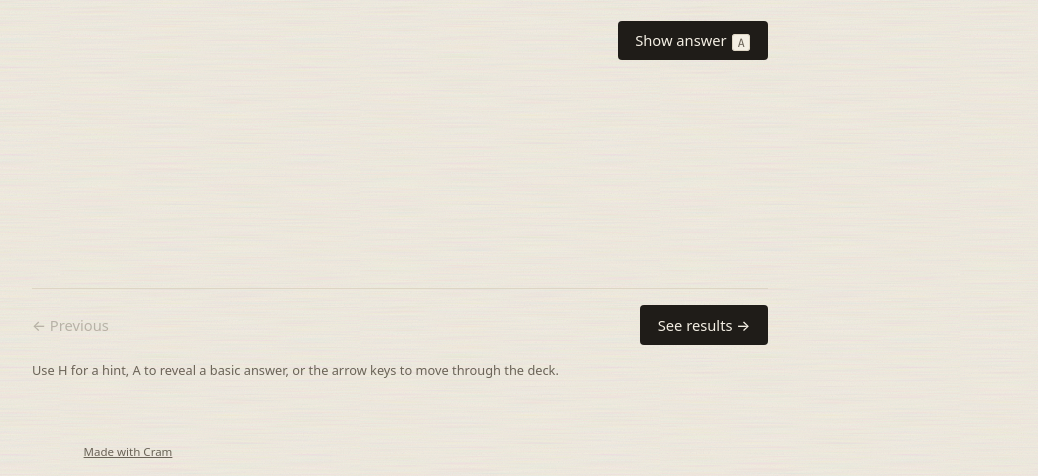
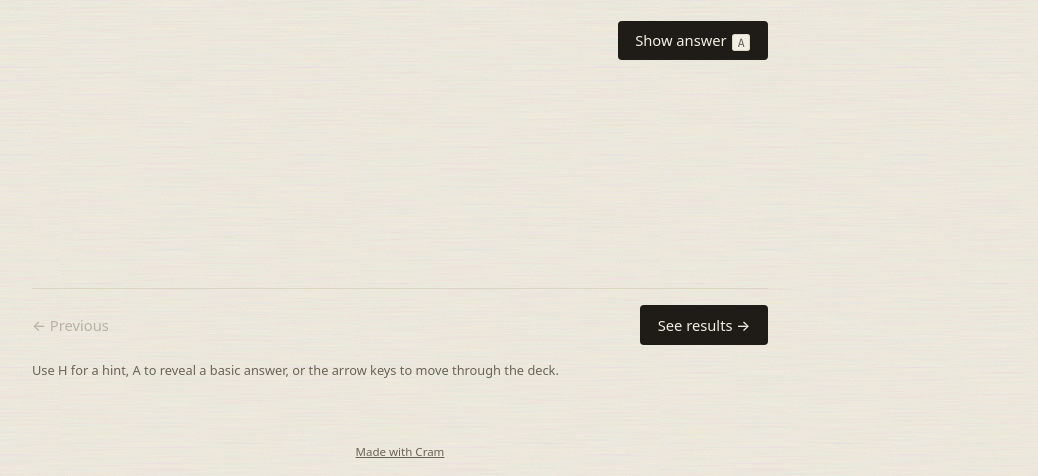
Before and after one commit to sjquant/cram, a website: page skills/cram/template/player.html in a window 1280 px wide. Shown: the part 324-800 px from the top of the page, without its empty margins (240-1278 px from the left). Drawn offline with Linux system fonts and the light colour scheme.

Commit message:
fix: center the player attribution link
A fixed-position box with both insets and an explicit width is
over-constrained; without auto margins it resolved flush left, so the
'Made with Cram' line sat off-center. margin: 0 auto centers it.

```diff
--- a/skills/cram/template/player.html
+++ b/skills/cram/template/player.html
@@ -614,7 +614,9 @@
       left: 0;
       z-index: 2;
       width: min(100% - 3rem, 46rem);
-      margin: 0;
+      /* A fixed box with both insets and an explicit width is over-constrained;
+         without auto margins it resolves flush left instead of centered. */
+      margin: 0 auto;
       color: var(--ink-soft);
       font-size: 0.72rem;
       text-align: center;
```
